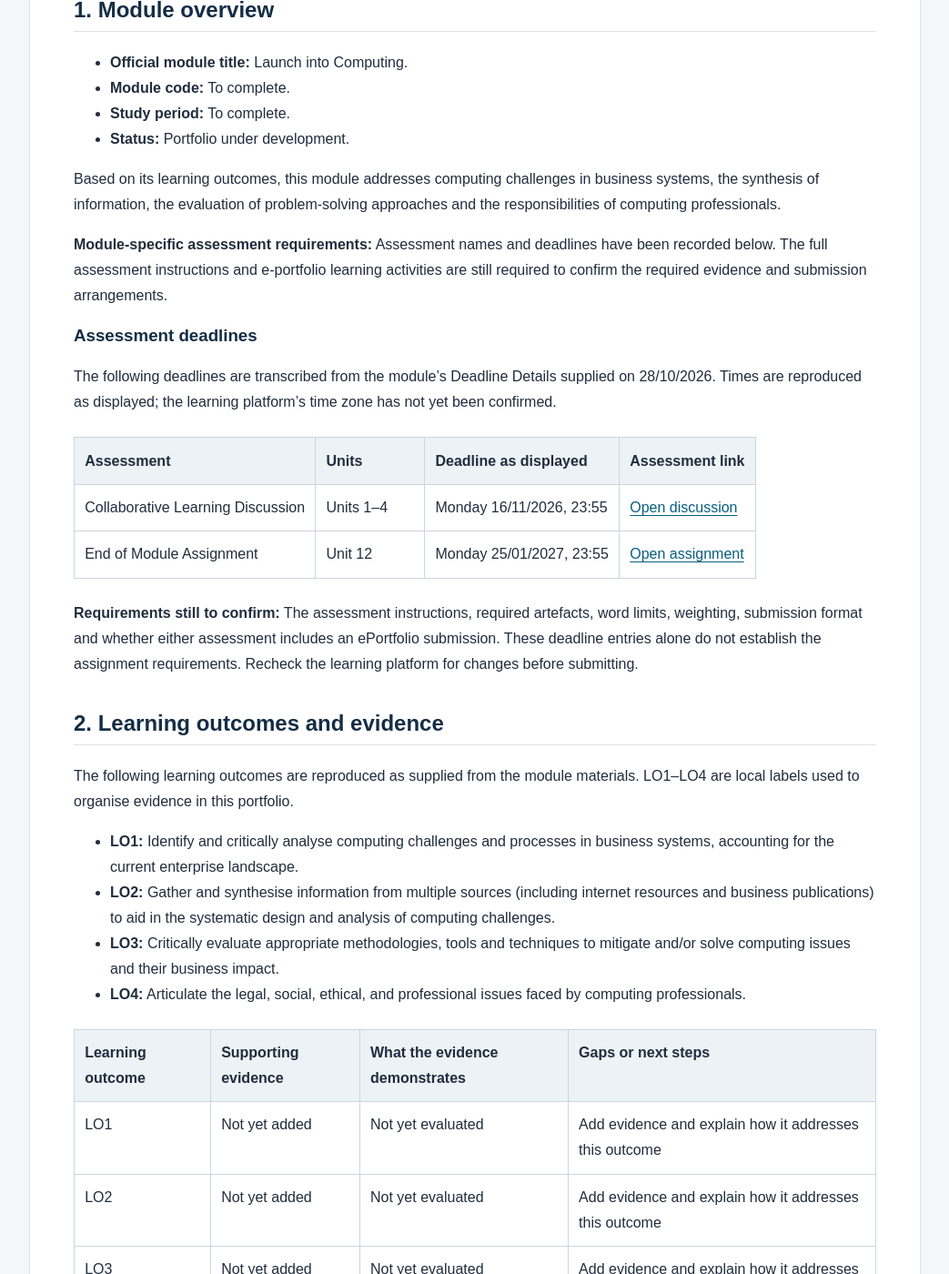
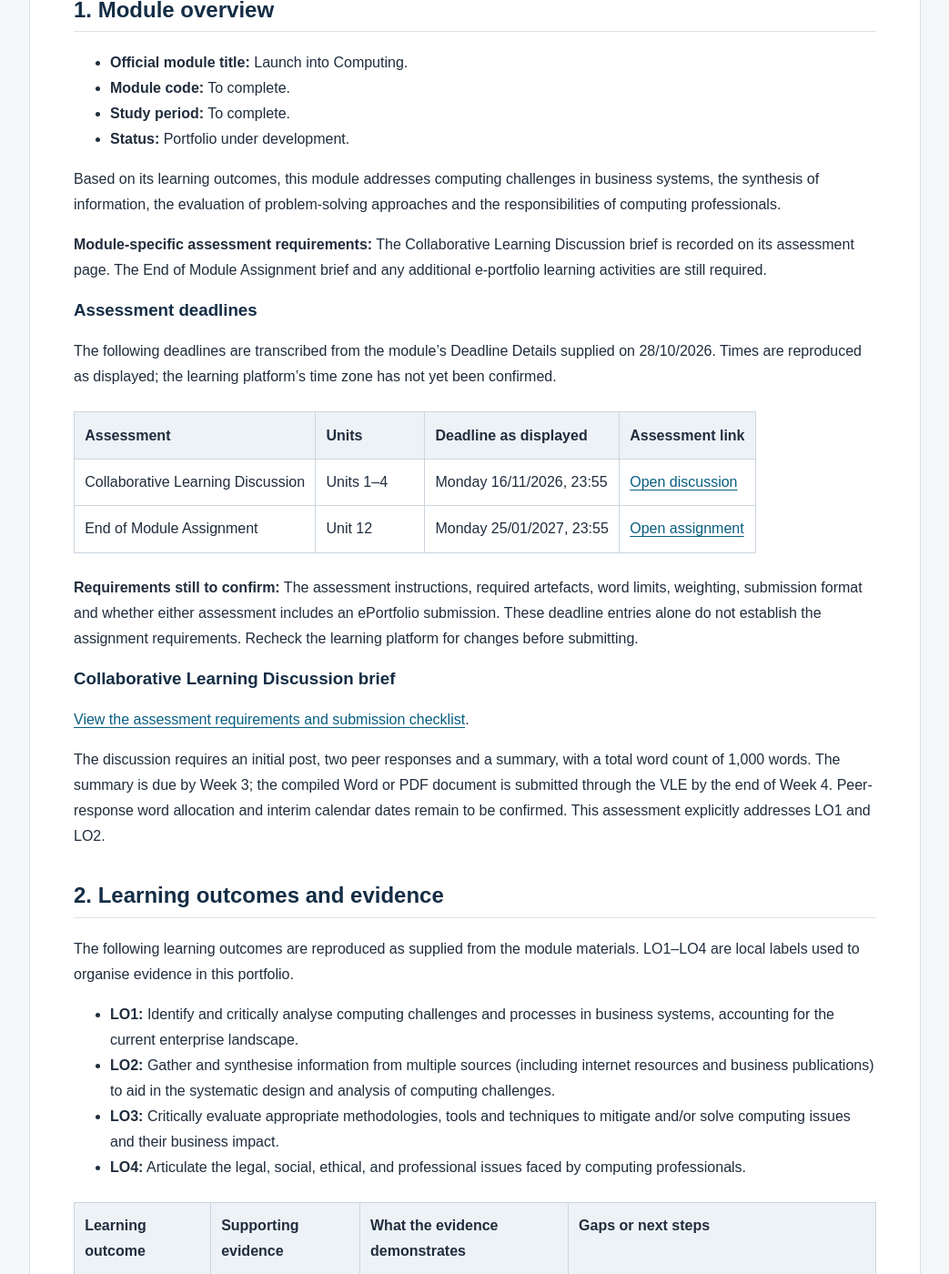
Before and after one commit to ce26229/msc-eportfolio, a Jekyll site: the page built from modules/launch-into-computing.md, in a window 1280 px wide and 1400 px high, scrolled down 537 px. Shown: the whole window at 91% size, without its empty margins (118-1161 px from the left). Built offline with Jekyll 4.4.1, drawn with Linux system fonts in a browser that asks for light colours.

Commit message:
Link collaborative assessment requirements from module page

```diff
--- a/modules/launch-into-computing.md
+++ b/modules/launch-into-computing.md
@@ -15,7 +15,7 @@ permalink: /modules/launch-into-computing/
 
 Based on its learning outcomes, this module addresses computing challenges in business systems, the synthesis of information, the evaluation of problem-solving approaches and the responsibilities of computing professionals.
 
-**Module-specific assessment requirements:** Assessment names and deadlines have been recorded below. The full assessment instructions and e-portfolio learning activities are still required to confirm the required evidence and submission arrangements.
+**Module-specific assessment requirements:** The Collaborative Learning Discussion brief is recorded on its assessment page. The End of Module Assignment brief and any additional e-portfolio learning activities are still required.
 
 ### Assessment deadlines
 
@@ -27,6 +27,12 @@ The following deadlines are transcribed from the module's Deadline Details suppl
 | End of Module Assignment | Unit 12 | Monday 25/01/2027, 23:55 | [Open assignment](https://www.my-course.co.uk/mod/assign/view.php?id=1434495) |
 
 **Requirements still to confirm:** The assessment instructions, required artefacts, word limits, weighting, submission format and whether either assessment includes an ePortfolio submission. These deadline entries alone do not establish the assignment requirements. Recheck the learning platform for changes before submitting.
+
+### Collaborative Learning Discussion brief
+
+[View the assessment requirements and submission checklist]({{ '/modules/launch-into-computing/collaborative-discussion/' | relative_url }}).
+
+The discussion requires an initial post, two peer responses and a summary, with a total word count of 1,000 words. The summary is due by Week 3; the compiled Word or PDF document is submitted through the VLE by the end of Week 4. Peer-response word allocation and interim calendar dates remain to be confirmed. This assessment explicitly addresses LO1 and LO2.
 
 ## 2. Learning outcomes and evidence
 
```
